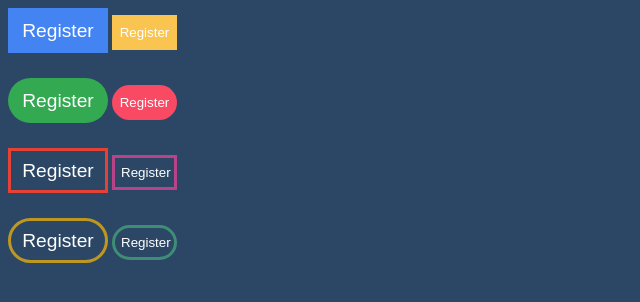
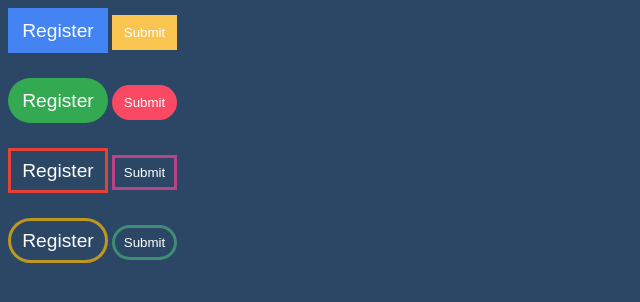
Before and after one commit to eladjmc/apple-seed-html, a plain HTML site: page HTML_CSS/7.1 buttons/7.1_buttons.html in a window 1280 px wide. Shown: the full height of the page, 0-640 px from the left. Drawn offline with Linux system fonts and the light colour scheme.

Commit message:
changed button text for submit buttons

```diff
--- a/HTML_CSS/7.1 buttons/7.1_buttons.html
+++ b/HTML_CSS/7.1 buttons/7.1_buttons.html
@@ -10,19 +10,19 @@
 <body>
     <div>
         <button class="flat1"> Register</button>
-        <button class="flat2"> Register</button>
+        <button class="flat2"> Submit</button>
     </div>
     <div>
         <button class="round1"> Register</button>
-        <button class="round2"> Register</button>
+        <button class="round2"> Submit</button>
     </div>
     <div>
         <button class="flat_ghost1"> Register</button>
-        <button class="flat_ghost2"> Register</button>
+        <button class="flat_ghost2"> Submit</button>
     </div>
     <div>
         <button class="round_ghost1"> Register</button>
-        <button class="round_ghost2"> Register</button>
+        <button class="round_ghost2"> Submit</button>
     </div>
 </body>
 </html>
```
